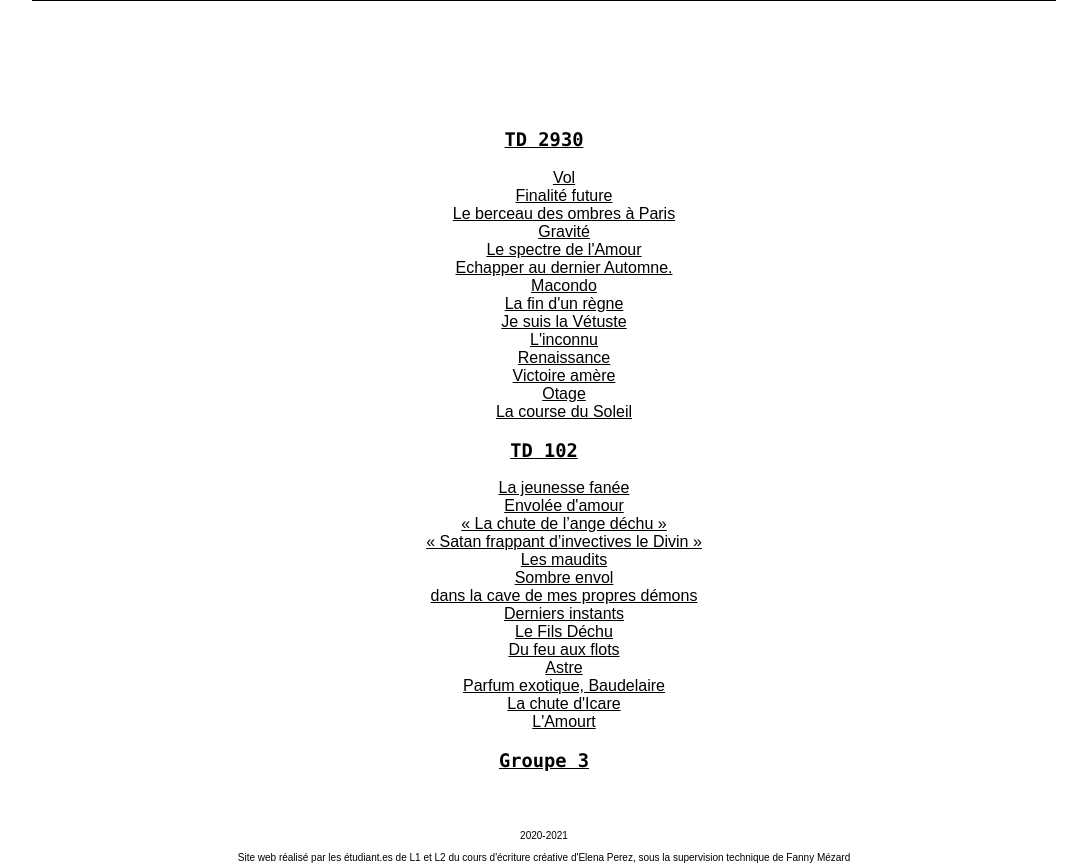
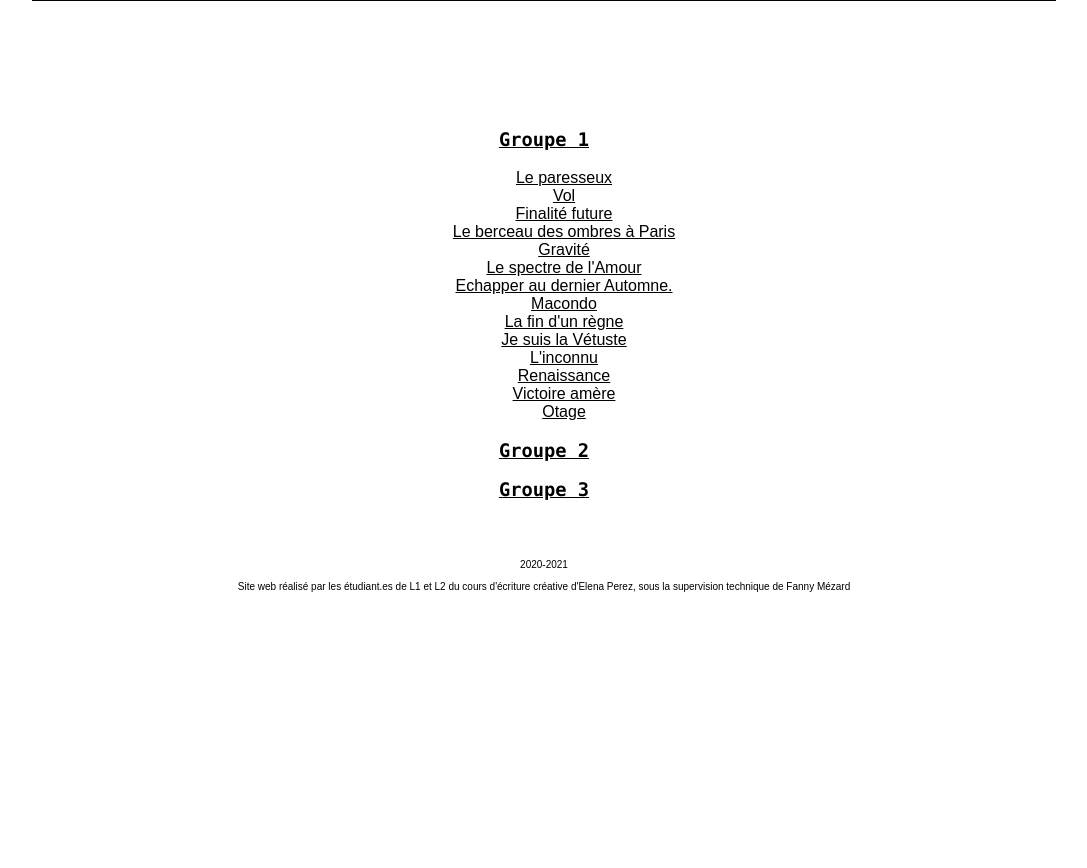
Before and after one commit to FMezard/publication_sonnets, a plain HTML site: page index.html in a window 1280 px wide. Shown: the part 446-1314 px from the top of the page, without its empty margins (96-1183 px from the left). After the commit the page ends 1043 px from the top, so only its background shows below. Drawn offline with Linux system fonts and the light colour scheme.

```diff
--- a/index.html
+++ b/index.html
@@ -17,8 +17,9 @@
 	</div>
 
 	<div class="poemes">
-		<h3>TD 2930</h3>
+		<h3>Groupe 1</h3>
 		<ul>
+			<li><a href="poeme-modele.html">Le paresseux</a></li>
 			<li><a href="2930/CANET.html">Vol</a></li>
 			<li><a href="2930/COTIERSolene.html">Finalité future</a></li>
 			<li><a href="2930/Duponchel.html">Le berceau des ombres à Paris</a></li>
@@ -31,24 +32,8 @@
 			<li><a href="2930/Raphael.html">L'inconnu</a></li>
 			<li><a href="2930/rouyer.html">Renaissance</a></li>
 			<li><a href="2930/shainezeghesli.html">Victoire amère</a></li>
-			<li><a href="2930/VIEIRADASILVALola.html">Otage</a></li><li><a href="2930/gardy.html">La course du Soleil</a></li>		</ul>
-		<h3>TD 102</h3>
-		<ul>
-			<li><a href="102/ALBERT_Camille.html">La jeunesse fanée</a></li>
-			<li><a href="102/angenieux.html">Envolée d'amour</a></li>
-			<li><a href="102/Auplat.html">« La chute de l’ange déchu »</a></li>
-			<li><a href="102/carlier_bollinnet"> « Satan frappant d’invectives le Divin »</a></li>
-			<li><a href="102/Faure_Laura.html">Les maudits</a></li>
-			<li><a href="102/fresard.html">Sombre envol</a></li>
-			<li><a href="102/imianitoff.html">dans la cave de mes propres démons</a></li>
-			<li><a href="102/jeanneau.html">Derniers instants</a></li>
-			<li><a href="102/jezabel.html">Le Fils Déchu</a></li>
-			<li><a href="102/pitois.html">Du feu aux flots</a></li>
-			<li><a href="102/Antoine.html">Astre</a></li>
-			<li><a href="102/LENOT.html">Parfum exotique, Baudelaire</a></li>
-
-			<li><a href="102/bezon.html">La chute d'Icare </a></li>
-			<li><a href="102/keinraivon.html">L'Amourt </a></li></ul>
+			<li><a href="2930/VIEIRADASILVALola.html">Otage</a></li>		</ul>
+		<h3>Groupe 2</h3>
 
 		<h3>Groupe 3</h3>
 	</div>
```
Also changed, not shown: 102/main.css (+7 -7 lines).
